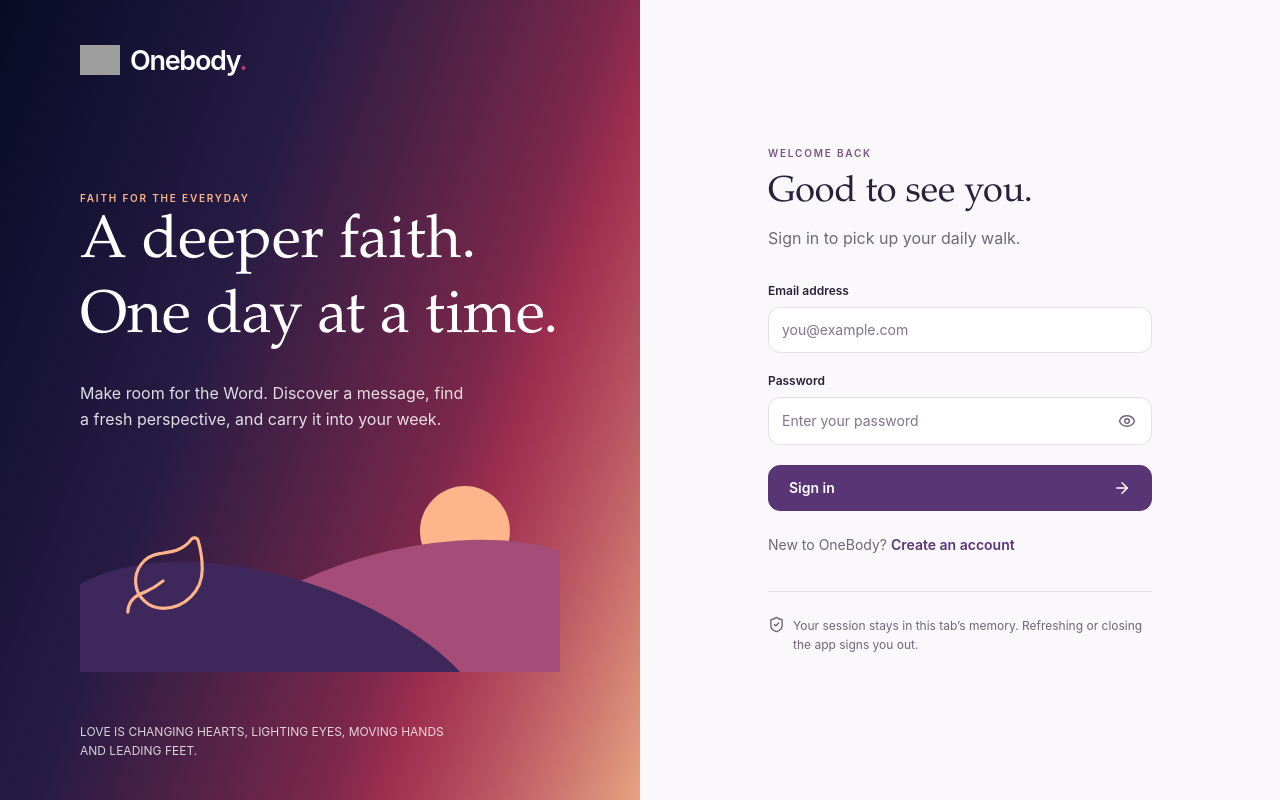
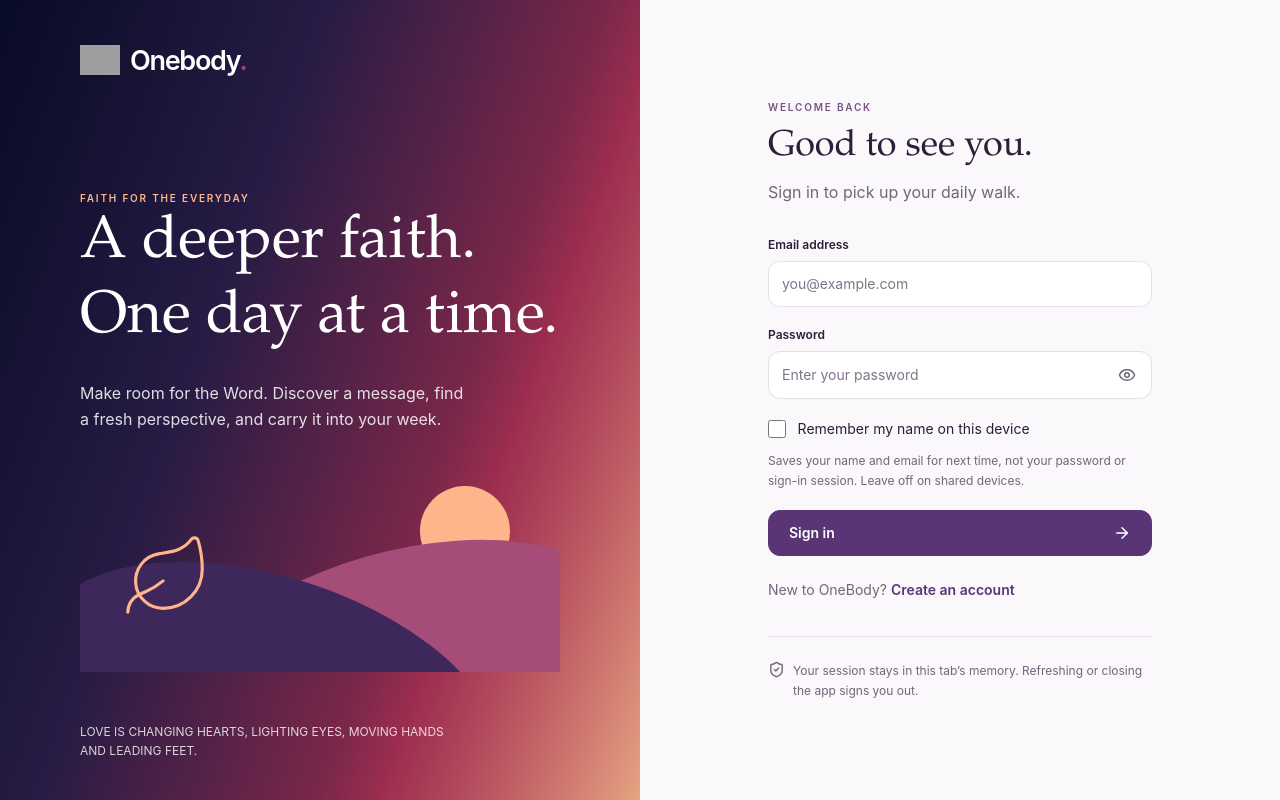
Before and after one commit to ameh0429/sermon-onebody, a React (Vite) app in the folder frontend-sermon-app/: page /login in a window 1280 px wide. Built offline with nearby package versions, Linux system fonts and the light colour scheme; grey boxes are pictures that could not be loaded.

Commit message:
Add opt-in remembered account names and personalized sign-in greetings

```diff
--- a/frontend-sermon-app/package.json
+++ b/frontend-sermon-app/package.json
@@ -10,7 +10,7 @@
     "dev": "vite --host 0.0.0.0",
     "build": "tsc -b && vite build",
     "preview": "vite preview --host 0.0.0.0",
-    "test:e2e": "playwright test member.spec.ts && playwright test community.spec.ts && playwright test theme.spec.ts && playwright test photo.spec.ts"
+    "test:e2e": "playwright test member.spec.ts && playwright test community.spec.ts && playwright test theme.spec.ts && playwright test photo.spec.ts && playwright test remembered-account.spec.ts"
   },
   "dependencies": {
     "@tanstack/react-query": "^5.105.0",
--- a/frontend-sermon-app/src/App.tsx
+++ b/frontend-sermon-app/src/App.tsx
@@ -163,9 +163,7 @@ function Layout() {
         <main id="main-content" className="main-content" tabIndex={-1}>
           <Outlet />
         </main>
-        <footer className="app-footer">
-          Love: Hearts, Eyes, Hands, Feet.
-        </footer>
+        <footer className="app-footer">Love: Hearts, Eyes, Hands, Feet.</footer>
       </div>
       <nav
         className="bottom-nav"
@@ -193,8 +191,11 @@ function Layout() {
 export default function App() {
   return (
     <Routes>
-      <Route path="/login" element={<AccountPage />} />
-      <Route path="/register" element={<AccountPage register />} />
+      <Route path="/login" element={<AccountPage key="login" />} />
+      <Route
+        path="/register"
+        element={<AccountPage key="register" register />}
+      />
       <Route element={<Layout />}>
         <Route index element={<Navigate to="/sermons" replace />} />
         <Route path="sermons" element={<SermonLibrary />} />
--- a/frontend-sermon-app/src/auth.tsx
+++ b/frontend-sermon-app/src/auth.tsx
@@ -15,7 +15,7 @@ interface Auth {
   login: (
     body: { email: string; password: string; name?: string },
     register?: boolean,
-  ) => Promise<void>;
+  ) => Promise<User>;
   logout: () => void;
   refresh: () => Promise<void>;
   updateAccount: (request: () => Promise<Envelope<User>>) => Promise<void>;
@@ -55,6 +55,7 @@ export function AuthProvider({ children }: { children: ReactNode }) {
     session.set(data.token);
     setUser(data.user);
     setExpired(false);
+    return data.user;
   }
   async function refresh() {
     const current = generation.current;
--- a/frontend-sermon-app/src/pages/Account.tsx
+++ b/frontend-sermon-app/src/pages/Account.tsx
@@ -14,10 +14,35 @@ import { Link, Navigate, useLocation } from "react-router-dom";
 import { useAuth } from "../auth";
 import { Brand, ErrorState, formatDate, PageHeading } from "../ui";
 import { InstallApp, PwaStatus } from "../pwa";
+import {
+  forgetAccount,
+  readRememberedAccount,
+  rememberAccount,
+} from "../rememberedAccount";
 import { ThemeControl } from "../theme";
 export function AccountPage({ register = false }: { register?: boolean }) {
   const { user, login, expired } = useAuth();
   const location = useLocation();
+  const [remembered, setRemembered] = useState(readRememberedAccount);
+  const [email, setEmail] = useState(() =>
+    register ? "" : (readRememberedAccount()?.email ?? ""),
+  );
+  const [remember, setRemember] = useState(
+    () => !register && !!readRememberedAccount(),
+  );
+  const personalized =
+    !register && remembered && email.trim().toLowerCase() === remembered.email;
+  function useAnotherAccount() {
+    forgetAccount();
+    setRemembered(null);
+    setEmail("");
+    setRemember(false);
+    setError(null);
+    setShow(false);
+    const password = document.getElementById("password");
+    if (password instanceof HTMLInputElement) password.value = "";
+    document.getElementById("account-email")?.focus();
+  }
   const [pending, setPending] = useState(false),
     [error, setError] = useState<unknown>(null),
     [show, setShow] = useState(false);
@@ -36,7 +61,7 @@ export function AccountPage({ register = false }: { register?: boolean }) {
     setPending(true);
     setError(null);
     try {
-      await login(
+      const account = await login(
         {
           email: String(values.get("email")).trim(),
           password: String(values.get("password")),
@@ -44,6 +69,11 @@ export function AccountPage({ register = false }: { register?: boolean }) {
         },
         register,
       );
+      if (!register) {
+        if (remember)
+          rememberAccount({ name: account.name, email: account.email });
+        else forgetAccount();
+      }
     } catch (err) {
       setError(err);
     } finally {
@@ -88,10 +118,18 @@ export function AccountPage({ register = false }: { register?: boolean }) {
         </div>
         <div className="w-full max-w-sm">
           <p className="eyebrow">
-            {register ? "YOUR NEXT CHAPTER" : "WELCOME BACK"}
+            {register
+              ? "YOUR NEXT CHAPTER"
+              : personalized
+                ? "YOUR DAILY WALK"
+                : "WELCOME BACK"}
           </p>
           <h2 className="font-serif text-4xl text-ink mt-3">
-            {register ? "Let’s grow together." : "Good to see you."}
+            {register
+              ? "Let’s grow together."
+              : personalized
+                ? `Welcome back, ${remembered.name}.`
+                : "Good to see you."}
           </h2>
           <p className="text-muted mt-3 mb-8 leading-relaxed">
             {register
@@ -128,8 +166,19 @@ export function AccountPage({ register = false }: { register?: boolean }) {
             <label className="field">
               Email address
               <input
+                id="account-email"
                 type="email"
                 name="email"
+                value={email}
+                disabled={pending}
+                onChange={(e) => {
+                  setEmail(e.target.value);
+                  if (
+                    remembered &&
+                    e.target.value.trim().toLowerCase() !== remembered.email
+                  )
+                    setRemember(false);
+                }}
                 autoComplete="email"
                 required
                 maxLength={255}
@@ -163,6 +212,38 @@ export function AccountPage({ register = false }: { register?: boolean }) {
                 </button>
               </div>
             </div>
+            {!register && (
+              <div className="space-y-3">
+                <label className="flex items-center gap-3 text-sm text-ink cursor-pointer">
+                  <input
+                    className="remember-checkbox"
+                    type="checkbox"
+                    checked={remember}
+                    disabled={pending}
+                    onChange={(e) => setRemember(e.target.checked)}
+                    aria-describedby="remember-account-help"
+                  />
+                  Remember my name on this device
+                </label>
+                <p
+                  id="remember-account-help"
+                  className="text-xs text-muted leading-relaxed"
+                >
+                  Saves your name and email for next time, not your password or
+                  sign-in session. Leave off on shared devices.
+                </p>
+                {remembered && (
+                  <button
+                    type="button"
+                    className="text-link text-sm"
+                    onClick={useAnotherAccount}
+                    disabled={pending}
+                  >
+                    Use another account
+                  </button>
+                )}
+              </div>
+            )}
             {error != null && <ErrorState error={error} />}
             <button
               className="btn-primary w-full justify-between"
--- /dev/null
+++ b/frontend-sermon-app/src/rememberedAccount.ts
@@ -0,0 +1,47 @@
+/** Convenience only: never use this browser-stored identity as authentication. */
+export interface RememberedAccount {
+  name: string;
+  email: string;
+}
+export const rememberedAccountKey = "onebody.rememberedAccount";
+export function readRememberedAccount(): RememberedAccount | null {
+  try {
+    const raw = localStorage.getItem(rememberedAccountKey);
+    if (!raw || raw.length > 1024) return null;
+    const value: unknown = JSON.parse(raw);
+    if (!value || typeof value !== "object") return null;
+    const { name, email } = value as Partial<RememberedAccount>;
+    if (
+      typeof name !== "string" ||
+      !name.trim() ||
+      name.length > 100 ||
+      typeof email !== "string" ||
+      email.length > 255 ||
+      !/^[^\s@]+@[^\s@]+\.[^\s@]+$/.test(email.trim())
+    )
+      return null;
+    return { name: name.trim(), email: email.trim().toLowerCase() };
+  } catch {
+    return null;
+  }
+}
+export function rememberAccount(account: RememberedAccount) {
+  try {
+    localStorage.setItem(
+      rememberedAccountKey,
+      JSON.stringify({
+        name: account.name,
+        email: account.email.trim().toLowerCase(),
+      }),
+    );
+  } catch {
+    /* Remembering is optional when storage is blocked. */
+  }
+}
+export function forgetAccount() {
+  try {
+    localStorage.removeItem(rememberedAccountKey);
+  } catch {
+    /* The form still clears for this visit. */
+  }
+}
--- a/frontend-sermon-app/src/styles.css
+++ b/frontend-sermon-app/src/styles.css
@@ -707,3 +707,14 @@
   max-width: 24rem;
   line-height: 1.6;
 }
+
+@layer components {
+  .remember-checkbox {
+    width: 1.1rem;
+    height: 1.1rem;
+    min-height: 0;
+    padding: 0;
+    flex-shrink: 0;
+    accent-color: var(--color-primary);
+  }
+}
```
Also changed, not shown: 2 other files (tests, documents, lock files or other folders).
